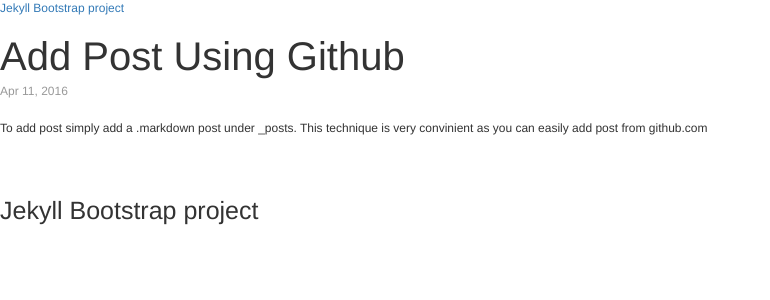
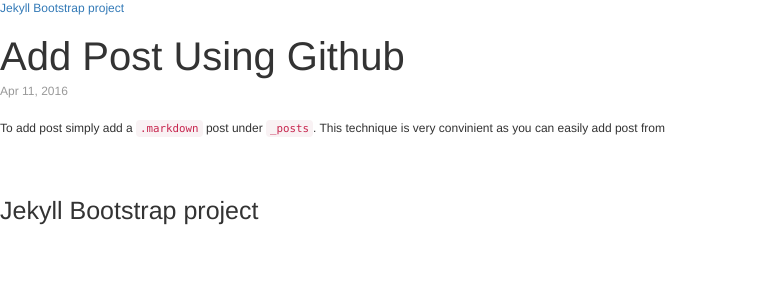
Before and after one commit to tuladhasum/tuladhasum.github.io, a Jekyll site: the page built from _posts/2016-04-12-add-post.markdown, in a window 1280 px wide. Shown: the top 300 px of the page, without its empty margins (0-770 px from the left). Built offline with Jekyll 4.4.1, drawn with Linux system fonts in a browser that asks for light colours.

Commit message:
Update 2016-04-12-add-post.markdown

```diff
--- a/_posts/2016-04-12-add-post.markdown
+++ b/_posts/2016-04-12-add-post.markdown
@@ -4,4 +4,4 @@ title:  "Add Post Using Github"
 date:   2016-04-11 15:11:13 +0000
 categories: jekyll guide
 ---
-To add post simply add a .markdown post under _posts. This technique is very convinient as you can easily add post from github.com
+To add post simply add a `.markdown` post under `_posts`. This technique is very convinient as you can easily add post from <github.com>
```
